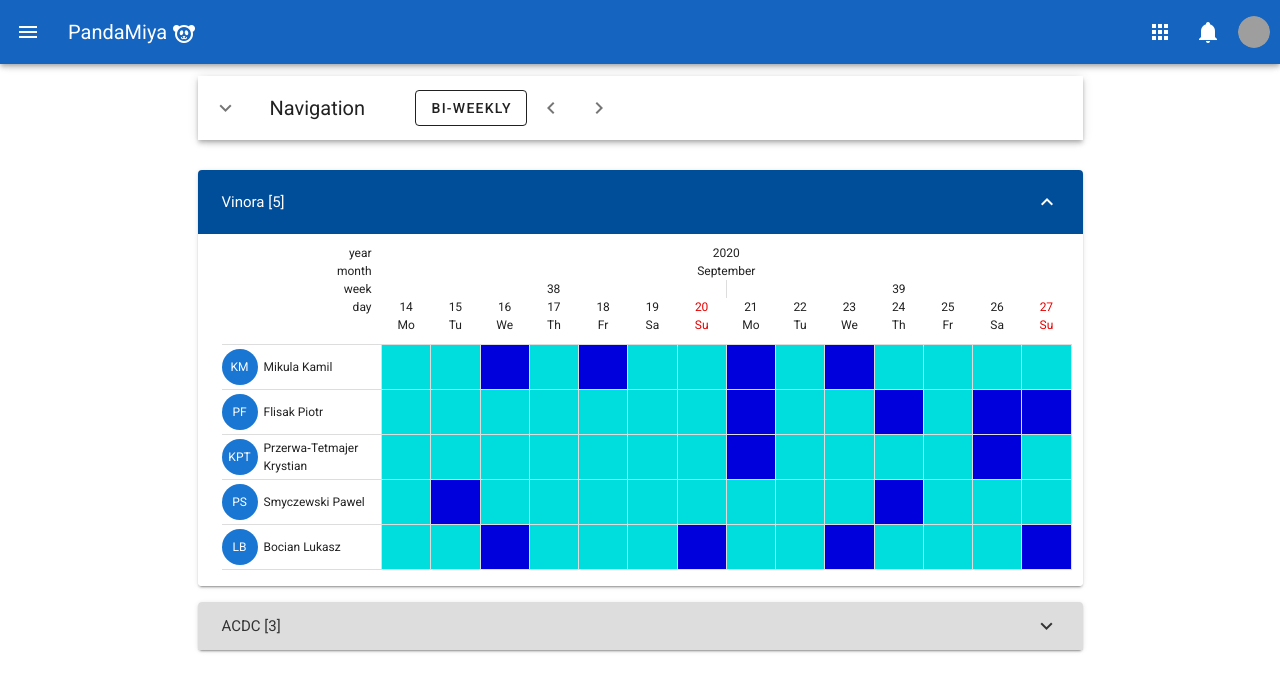
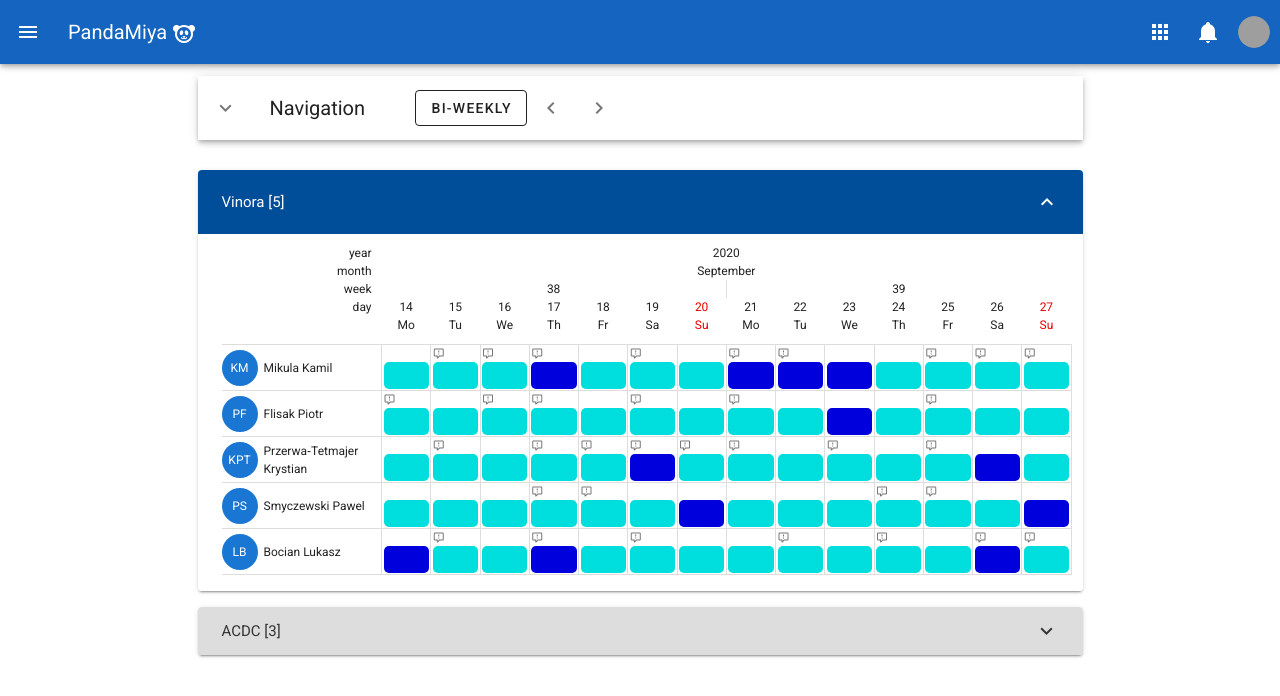
Before and after one commit to reg0/popanda, a Vue app: page / in a window 1280 px wide. Shown: the top 696 px of the page. Built offline with nearby package versions, Linux system fonts and the light colour scheme; grey boxes are pictures that could not be loaded.

Commit message:
added displaying comments

```diff
--- a/src/components/schedule/schedule.scss
+++ b/src/components/schedule/schedule.scss
@@ -8,6 +8,9 @@ $above900TotalWidth: 850px;
 $above500TotalWidth: 450px;
 $scale14NameColWidth: 160px;
 
+$cellHeight: 45px;
+$cellIconsHeight: 15px;
+$cellMargin: 1.5px;
 
 @media (min-width: 500px) {
   .schedule {
@@ -78,8 +81,8 @@ $scale14NameColWidth: 160px;
 
     tbody {
       tr {
-        height: 45px;
-        max-height: 45px;
+        height: $cellHeight;
+        max-height: $cellHeight;
         td {
           vertical-align: middle;
           // white-space: nowrap;
@@ -96,6 +99,32 @@ $scale14NameColWidth: 160px;
             min-width: auto;
             border-left: none;
           }
+
+          .cell-icons {
+            height: $cellIconsHeight;
+            line-height: $cellIconsHeight;
+          }
+
+          &:not(.name):not(.avatar) {
+            padding: $cellMargin;
+          }
+
+          .cell-color {
+            height: #{$cellHeight - $cellIconsHeight - 2*$cellMargin};
+            line-height: #{$cellHeight - $cellIconsHeight - 2*$cellMargin};
+            border-radius: 5px;
+            text-align: center;
+            vertical-align: middle;
+            font-size: 1.3em;
+          }
+
+          .dayNumber {
+            visibility: hidden;
+          }
+
+          &:hover .dayNumber {
+            visibility: visible;
+          }
         }
       }
     }
--- a/src/components/schedule/scheduleBody.component.vue
+++ b/src/components/schedule/scheduleBody.component.vue
@@ -12,7 +12,22 @@
         {{ person.lastName.replaceAll(/[\s]*-[\s]*/g, '&#8209;') }}
         {{ person.firstName.replaceAll(/[\s]/g, '&#0160;') }}
       </td>
-      <td v-for="activity in activities[person.id]" :key="activity.id" :style="{backgroundColor: activity.type.color}">
+      <td v-for="activity in activities[person.id]" :key="activity.id">
+        <div class="cell-icons">
+        <v-tooltip top v-if="activity.commentForSuperior || activity.commentPublic">
+          <template v-slot:activator="{ on, attrs }">
+            <v-icon v-bind="attrs" v-on="on" x-small color="normal">mdi-comment-alert-outline</v-icon>
+          </template>
+          <div>
+            <span v-if="activity.commentPublic">{{ activity.commentPublic }}</span>
+            <br v-if="activity.commentForSuperior && activity.commentPublic" />
+            <span v-if="activity.commentForSuperior">{{ activity.commentForSuperior }}</span>
+          </div>
+        </v-tooltip>
+        </div>
+        <div class="cell-color" :style="{backgroundColor: activity.type.color, color: fontColorForBg(activity.type.color)}">
+          <span class="dayNumber">{{ getDayNumber(activity.isoDate) }}</span>
+        </div>
       </td>
     </tr>
   </tbody>
@@ -23,6 +38,7 @@ import Vue from 'vue';
 import { IActivity } from '@/interfaces/models/actvity.model.interface';
 import { IPerson } from '@/interfaces/models/person.model.interface';
 import { MyDate } from '@/utils/date.utils';
+import { fontColorForBackground } from '@/utils/color.utils';
 
 export default Vue.extend({
   name: 'ScheduleHeader',
@@ -37,5 +53,16 @@ export default Vue.extend({
       type: Array as () => MyDate[],
     },
   },
+  data: () => ({
+    show: true,
+  }),
+  methods: {
+    fontColorForBg(bgColor: string) {
+      return fontColorForBackground(bgColor);
+    },
+    getDayNumber(isoDate: string) {
+      return new MyDate(isoDate).day;
+    },
+  },
 });
 </script>
--- a/src/services/stubs/activities.stub.service.ts
+++ b/src/services/stubs/activities.stub.service.ts
@@ -31,8 +31,8 @@ export class ScheduleService implements IScheduleService {
                 `a${person.id}_${isoDate}`,
                 isoDate,
                 Math.random() > 0.8 ? ActivityTypes.OFFICE : ActivityTypes.HOME_OFFICE,
-                '',
-                '',
+                Math.random() > 0.6 ? 'public comment' : '',
+                Math.random() > 0.9 ? 'comment for manager' : '',
               );
             });
             return new PersonWithSchedule(person.id, person.firstName, person.lastName, activities);
```
